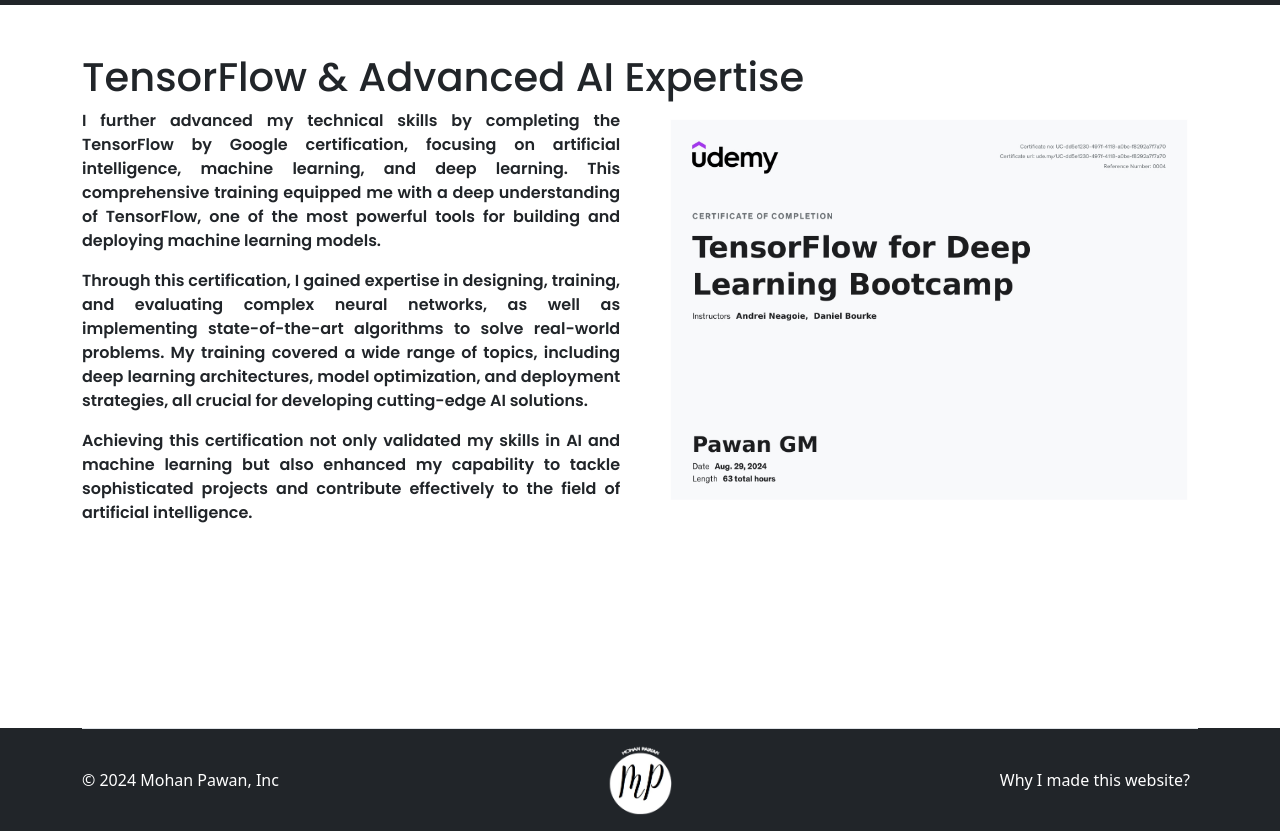
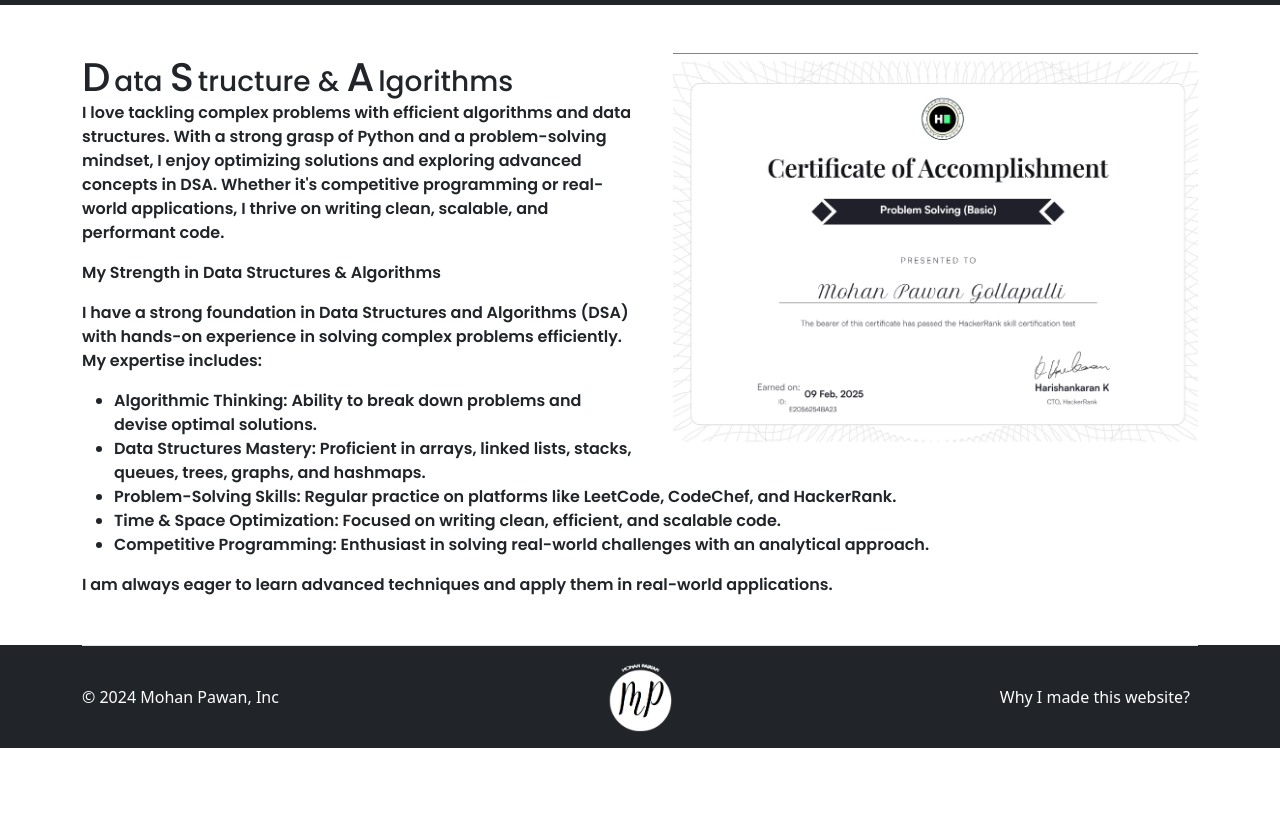
Before and after one commit to Mohan-codeer/my-website.github.io, a plain HTML site: page tf.html in a window 1280 px wide. Shown: the part 91-922 px from the top of the page. After the commit the page ends 839 px from the top, so only its background shows below. Drawn offline with nearby package versions, Linux system fonts and the light colour scheme.

Commit message:
Ch3
Adding DSA

```diff
--- a/tf.html
+++ b/tf.html
@@ -36,13 +36,46 @@
     </div>
   </nav>
   <div class="container poppins my-5">
-    <h1>TensorFlow & Advanced AI Expertise</h1>
-    <h2></h2>
-    <img src="images/Ch-2.jpg" alt="alt" style="float:right;margin-bottom:30px; margin-left:40px;" class="img-fluid max-size">
-    <p style="text-align: justify;">I further advanced my technical skills by completing the TensorFlow by Google certification, focusing on artificial intelligence, machine learning, and deep learning. This comprehensive training equipped me with a deep understanding of TensorFlow, one of the most powerful tools for building and deploying machine learning models.</p>
+    <h1 style="display:inline">D</h1>
+    <h3 style="display:inline">ata </h3>
+    <h1 style="display:inline">S</h1>
+    <h3 style="display:inline">tructure & </h3>
+    <h1 style="display:inline">A</h1>
+    <h3 style="display:inline">lgorithms </h3>
+    <img src="images/dsa1.png" alt="alt" style="float:right;margin-bottom:30px; margin-left:40px;" class="img-fluid max-size">
+    <!-- <p style="text-align: justify;">I further advanced my technical skills by completing the TensorFlow by Google certification, focusing on artificial intelligence, machine learning, and deep learning. This comprehensive training equipped me with a deep understanding of TensorFlow, one of the most powerful tools for building and deploying machine learning models.</p>
     <p style="text-align: justify;">Through this certification, I gained expertise in designing, training, and evaluating complex neural networks, as well as implementing state-of-the-art algorithms to solve real-world problems. My training covered a wide range of topics, including deep learning architectures, model optimization, and deployment strategies, all crucial for developing cutting-edge AI solutions.</p>
-    <p style="margin-bottom: 203px;text-align: justify;">Achieving this certification not only validated my skills in AI and machine learning but also enhanced my capability to tackle sophisticated projects and contribute effectively to the field of artificial intelligence.</p>
+    <p style="margin-bottom: 203px;text-align: justify;">Achieving this certification not only validated my skills in AI and machine learning but also enhanced my capability to tackle sophisticated projects and contribute effectively to the field of artificial intelligence.</p> -->
     <!-- <div class="circular-progress"></div> -->
+    <p>
+      I love tackling complex problems with efficient algorithms and data structures. With a strong grasp of Python and a problem-solving mindset, I enjoy optimizing solutions and exploring advanced concepts in DSA. Whether it's competitive programming or real-world applications, I thrive on writing clean, scalable, and performant code.
+    </p>
+
+
+    <p>
+      My Strength in Data Structures & Algorithms
+    </p>
+
+    <p>
+      I have a strong foundation in Data Structures and Algorithms (DSA) with hands-on experience in solving complex problems efficiently. My expertise includes:
+    </p>
+
+        <ul>
+          <li>Algorithmic Thinking: Ability to break down problems and devise optimal solutions.</li>
+          <li>Data Structures Mastery: Proficient in arrays, linked lists, stacks, queues, trees, graphs, and hashmaps.</li>
+          <li>Problem-Solving Skills: Regular practice on platforms like LeetCode, CodeChef, and HackerRank.</li>
+          <li>Time & Space Optimization: Focused on writing clean, efficient, and scalable code.</li>
+          <li>Competitive Programming: Enthusiast in solving real-world challenges with an analytical approach.</li>
+        </ul>
+
+
+
+
+
+
+      <p>I am always eager to learn advanced techniques and apply them in real-world applications.</p>
+
+
   </div>
   <div class="back-footer bg-dark">
     <div class="container">
```
Also changed, not shown: index.html (+5 -5 lines), images/dsa1.png (added), images/dsa2.png (added).
